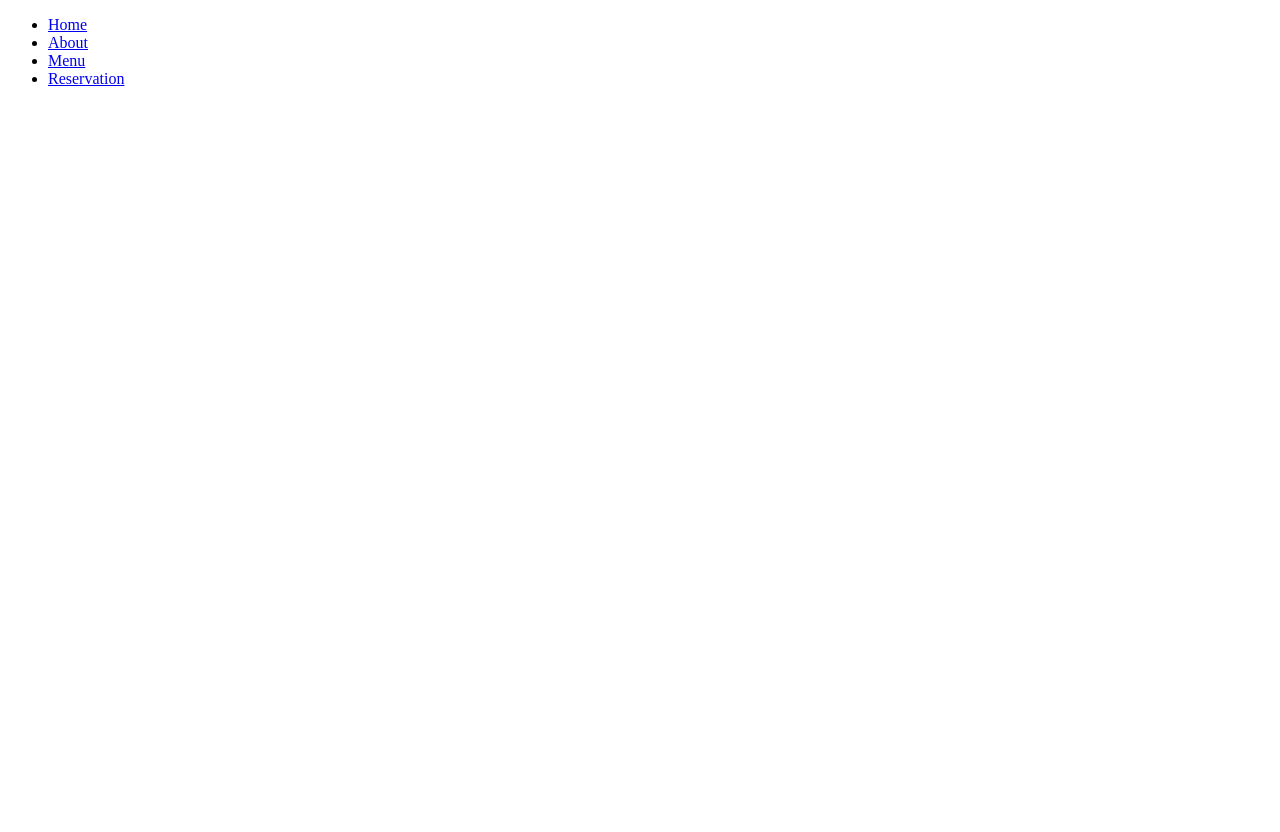
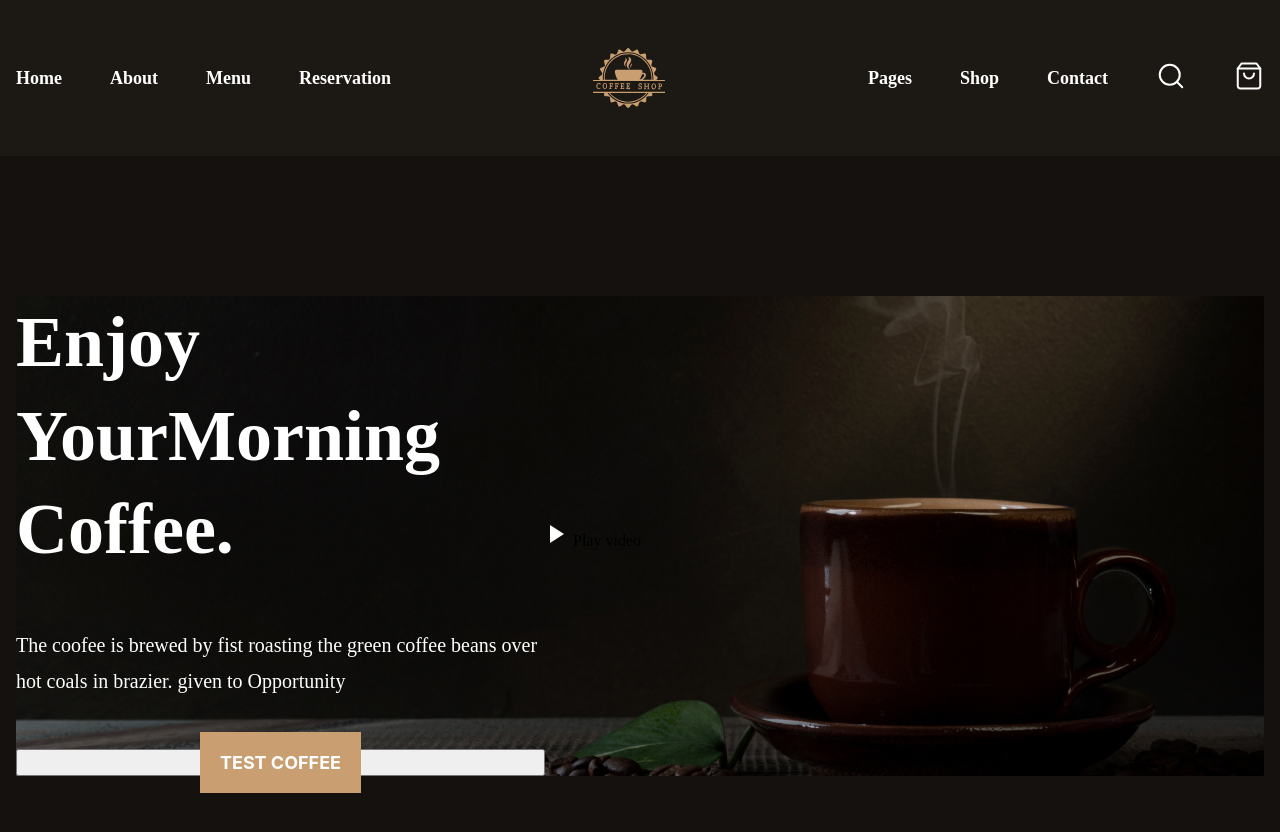
Before and after one commit to Bahrombek47/3-dars, a plain HTML site: page index.html in a window 1280 px wide. Before the commit the page ends 800 px from the top, so only its background shows below. Drawn offline with Linux system fonts and the light colour scheme.

Commit message:
yangi gap

```diff
--- a/css/main.css
+++ b/css/main.css
@@ -0,0 +1,127 @@
+*{
+    box-sizing: border-box;
+    padding: 0;
+    margin: 0;
+    font-family: "urbanist";
+    text-decoration: none;
+    list-style: none;
+}
+body {
+    background: #14110E;
+}
+/* button {
+    border: none;
+    outline: none;
+    background: none;
+    cursor: pointer;
+} */
+
+
+/* .primary-btn {
+    padding: 20px 36px;
+    background: #C99E71;
+    color: #fff;
+    font-size: 18px;
+    line-height: 130%;
+    font-family: 'inter';
+    font-weight: 700;
+    display: flex;
+    justify-content: center;
+    align-items: center;
+    gap: 12px;
+    cursor: pointer;
+} */
+
+.container {
+    max-width: 1320px;
+    width: 100%;
+    margin: 0 auto;
+    padding: 16px;
+}
+
+/* header */
+
+header {
+    background: #1C1814;
+    padding: 32px 0;
+}
+
+.container__nav {
+    display: flex;
+    justify-content: space-between;
+    align-items: center;
+}
+
+a {
+    font-size: 18px;
+    font-weight: 700;
+    line-height: 21px;
+    color: white;
+    transition: 0.3s;
+}
+
+.nav-bar ul {
+    display: flex;
+    align-items: center;
+    gap: 48px;
+}
+
+.container__nav a:hover {
+    color: #C99E71;
+}
+
+.nav-Bar ul {
+    display: flex;
+    justify-content: center;
+    align-items: center;
+    gap: 48px;
+}
+
+/* hero */
+
+.enjoy {
+    background: url('../img/Rectangle\ 12.jpg') center center / cover no-repeat;
+    display: flex;
+    align-items:center;
+}
+
+.enjoy--content {
+    display: flex;
+    flex-direction: column;
+    gap: 50px;
+    width: 529px;
+}
+
+.enjoy h1 {
+    font-size: 72px;
+    line-height: 130%;
+    color: #fff;
+    font-family: 'righteous';
+    font-weight: 700;
+}
+
+.enjoy p {
+    font-size: 20px;
+    line-height: 180%;
+    color: #fff;
+    font-family: 'urbanist';
+}
+
+.enjoy--content a {
+    font-size: 18px;
+    line-height: 130%;
+    color: #fff;
+    font-family: 'inter';
+    background: #C99E71;
+    align-self: flex-start;
+    padding: 20px;
+    text-transform: uppercase;
+  }
+
+
+.main__content {
+    display: flex;
+    flex-direction: column;
+    gap: 140px;
+    padding: 140px 16px;
+  }
--- a/index.html
+++ b/index.html
@@ -4,19 +4,48 @@
     <meta charset="UTF-8">
     <meta name="viewport" content="width=device-width, initial-scale=1.0">
     <title>Document</title>
+    <link rel="stylesheet" href="./css/main.css">
 </head>
 <body>
-   <header class="header">
-        <div class="container">
+   <header>
+        <div class="container container__nav">
+            <nav class="nav-bar">
                 <ul>
                     <li><a href="#">Home</a></li>
                     <li><a href="#">About</a></li>
                     <li><a href="#">Menu</a></li>
                     <li><a href="#">Reservation</a></li>
                 </ul>
+            </nav>
 
-            <img src="" alt="">
+            <img src="./img/Logo.svg" alt="logo">
+
+            <nav class="nav-Bar">
+                <ul>
+                    <li><a href="#">Pages</a></li>
+                    <li><a href="#">Shop</a></li>
+                    <li><a href="#">Contact</a></li>
+                    <li><a href="#"><img src="./img/search.svg" alt="img"></a></li>
+                    <li><a href="#"><img src="./img/shopping-logo.svg" alt="sas"></a></li>
+                </ul>
+            </nav>
         </div>
    </header>
+   <main>
+    <div class="container main__content">
+        <section class="enjoy">
+            <div class="enjoy--content">
+                <h1>Enjoy YourMorning Coffee.</h1>
+                <p>The coofee is brewed by fist roasting the green coffee beans over hot coals in brazier. given to Opportunity</p>
+                <button class="primary-btn"><a href="#">Test Coffee</a></button>
+            </div>
+            <div class="enjoy--play">
+                <img src="./img/play.svg" alt="img">
+                <span>Play video</span>
+            </div>
+
+        </section>
+    </div>
+   </main>
 </body>
 </html>
```
Also changed, not shown: img/Logo.svg (added), img/Rectangle 12.jpg (added), img/play.svg (added), img/search.svg (added), img/shopping-logo.svg (added), 1 other file. Lines whose indentation alone changed are shown as unchanged.
